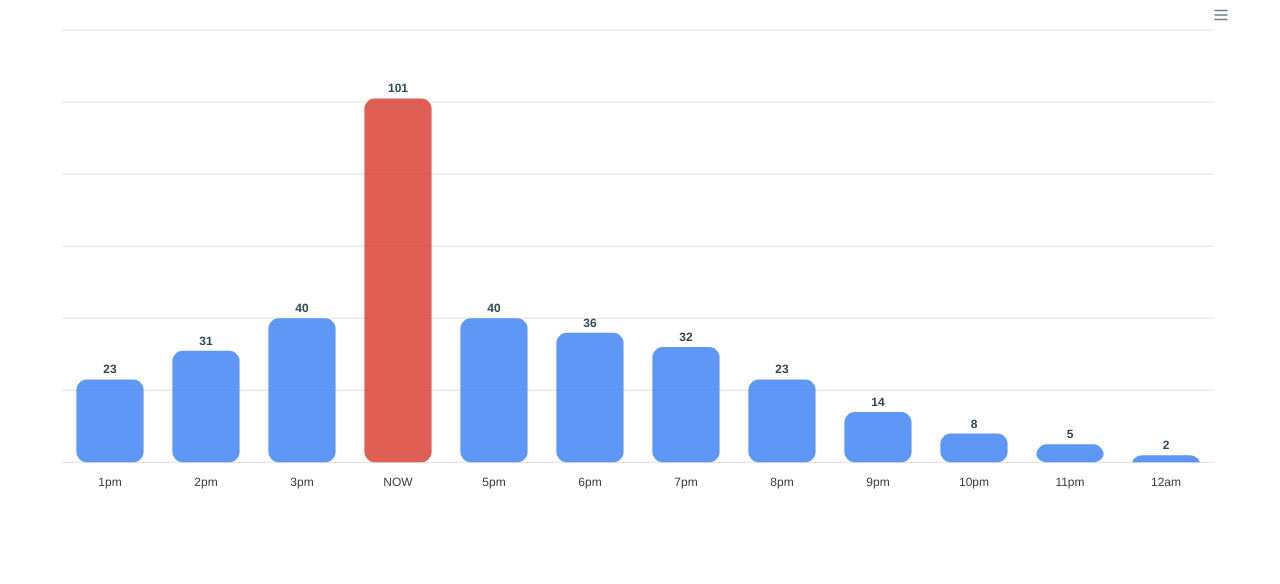
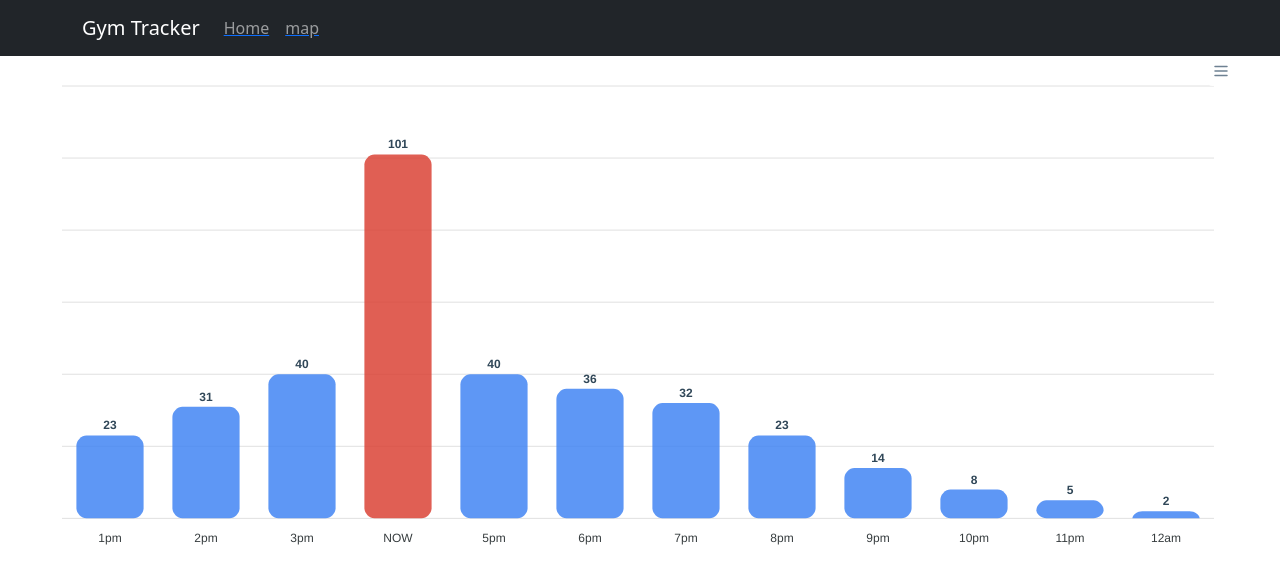
Before and after one commit to raynguyen2505/325-code-prototype, a React (Create React App) app: page /home in a window 1280 px wide. Shown: the top 584 px of the page. Built offline with nearby package versions, Linux system fonts and the light colour scheme.

Commit message:
added taskbar and map page

```diff
--- a/package.json
+++ b/package.json
@@ -6,9 +6,13 @@
     "@testing-library/jest-dom": "^5.15.0",
     "@testing-library/react": "^11.2.7",
     "@testing-library/user-event": "^12.8.3",
+    "bootstrap": "^5.1.3",
     "react": "^17.0.2",
+    "react-apexcharts": "^1.3.9",
+    "react-bootstrap": "^2.0.2",
     "react-dom": "^17.0.2",
-    "react-scripts": "4.0.3",
+    "react-router-dom": "^5.0.0",
+    "react-scripts": "^4.0.3",
     "web-vitals": "^1.1.2"
   },
   "scripts": {
--- a/src/App.js
+++ b/src/App.js
@@ -1,11 +1,18 @@
 import React, { Component } from "react";
 import Chart from "react-apexcharts";
+import { Navbar, Nav, NavDropdown, Button, Container } from 'react-bootstrap'
+import 'bootstrap/dist/css/bootstrap.min.css';
+import Map from "./Map";
+import Home from "./Home";
+import {
+  BrowserRouter as Router,
+  Switch,
+  Route,
+  Link
+} from "react-router-dom";
 
-class App extends Component {
-  constructor(props) {
-    super(props);
-
-    this.state = {
+function App() {
+    let state = {
         series: [{
             name: 'Capacity',
             data: ["23", "31", "40", "101", "40", "36", "32", "23", "14", "8", "5", "2"]
@@ -84,26 +91,45 @@ class App extends Component {
             },
           },
     };
-  }
 
-  render() {
     return (
-      <div className="app">
-        <div className="row">
-          <div className="mixed-chart">
+      <Router>
+      <div>
+            <Navbar bg="dark" variant="dark">
+            <Container>
+            <Navbar.Brand>Gym Tracker</Navbar.Brand>
+            <Nav className="me-auto">
+                <Link to="/home">
+                    <Nav.Link href="#home">Home</Nav.Link>
+                </Link>
+                <Link to="/map">
+                    <Nav.Link href="#map">map</Nav.Link>
+                </Link>
+            </Nav>
+            </Container>
+        </Navbar>
+        <Switch >
+          <Route exact path="/">
             <Chart
-              options={this.state.options}
-              series={this.state.series}
-              type="bar"
-              width="1200"
-              height="500"
-              align='center'
+            options={state.options}
+            series={state.series}
+            type="bar"
+            width="1200"
+            height="500"
+            align='center'
             />
-          </div>
-        </div>
+          </Route>
+          <Route path="/map" component={Map}>
+            <Map />
+          </Route>
+          <Route path="/home" component={Home}>
+            <Home />
+          </Route>
+        </Switch >
+
       </div>
+      </Router>
     );
-  }
 }
 
 export default App;
--- /dev/null
+++ b/src/Home.js
@@ -0,0 +1,99 @@
+import React, { Component } from "react";
+import Chart from "react-apexcharts";
+
+function App() {
+    let state = {
+        series: [{
+            name: 'Capacity',
+            data: ["23", "31", "40", "101", "40", "36", "32", "23", "14", "8", "5", "2"]
+          }],
+          options: {
+            colors: [function({ value, seriesIndex, w }) {
+                if (value < 50) {
+                    return '#4285F4'
+                } else {
+                    return '#DB4437'
+                }
+            }],
+            chart: {
+              height: 350,
+              type: 'bar',
+            },
+            plotOptions: {
+              bar: {
+                borderRadius: 10,
+                dataLabels: {
+                  position: 'top', // top, center, bottom
+                },
+              }
+            },
+            dataLabels: {
+              enabled: true,
+              formatter: function (val) {
+                return val;
+              },
+              offsetY: -20,
+              style: {
+                fontSize: '12px',
+                colors: ["#304758"]
+              }
+            },
+
+            xaxis: {
+              categories: ["1pm", "2pm", "3pm", "NOW", "5pm", "6pm", "7pm", "8pm", "9pm", "10pm", "11pm", "12am"],
+              position: 'bottom',
+              axisBorder: {
+                show: false
+              },
+              axisTicks: {
+                show: false
+              },
+              crosshairs: {
+                fill: {
+                  type: 'gradient',
+                  gradient: {
+                    colorFrom: '#D8E3F0',
+                    colorTo: '#BED1E6',
+                    stops: [0, 100],
+                    opacityFrom: 0.4,
+                    opacityTo: 0.5,
+                  }
+                }
+              },
+              tooltip: {
+                enabled: true,
+              }
+            },
+            yaxis: {
+              axisBorder: {
+                show: false
+              },
+              axisTicks: {
+                show: false,
+              },
+              labels: {
+                show: false,
+                formatter: function (val) {
+                  return val;
+                }
+              }
+
+            },
+          },
+    };
+
+    return (
+      <div>
+        <Chart
+            options={state.options}
+            series={state.series}
+            type="bar"
+            width="1200"
+            height="500"
+            align='center'
+        />
+      </div>
+    );
+}
+
+export default App;
--- /dev/null
+++ b/src/Map.js
@@ -0,0 +1,12 @@
+// JavaScript source code
+import React from 'react';
+
+const Map = () => {
+	return(
+		<div className="Map">
+			<h1>Map</h1>
+		</div>
+	)
+}
+
+export default Map;
--- a/src/index.js
+++ b/src/index.js
@@ -1,17 +1,5 @@
 import React from 'react';
 import ReactDOM from 'react-dom';
-import './index.css';
 import App from './App';
-import reportWebVitals from './reportWebVitals';
 
-ReactDOM.render(
-  <React.StrictMode>
-    <App />
-  </React.StrictMode>,
-  document.getElementById('root')
-);
-
-// If you want to start measuring performance in your app, pass a function
-// to log results (for example: reportWebVitals(console.log))
-// or send to an analytics endpoint. Learn more: https://bit.ly/CRA-vitals
-reportWebVitals();
+ ReactDOM.render(<App />, document.getElementById('root'));
```
Also changed, not shown: 1 other file (tests, documents, lock files or other folders).
